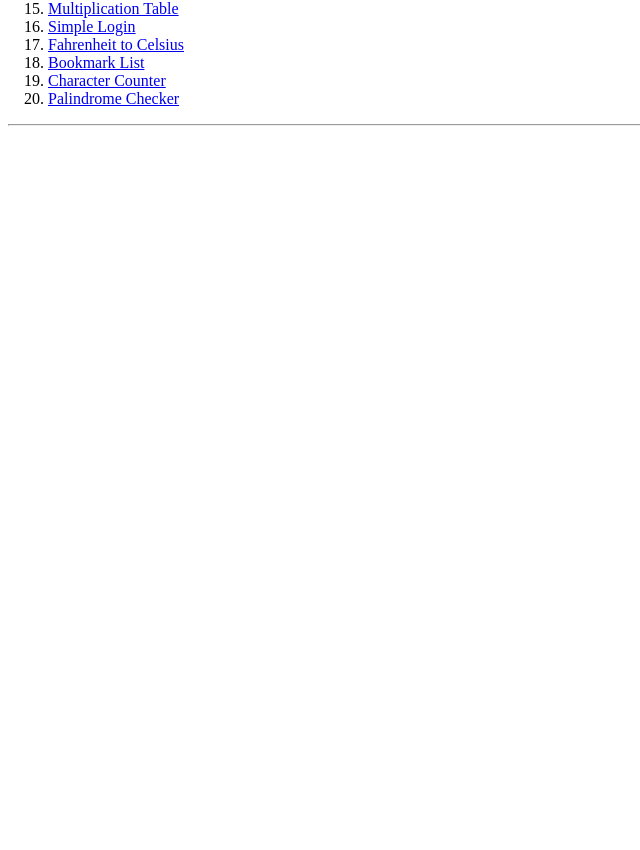
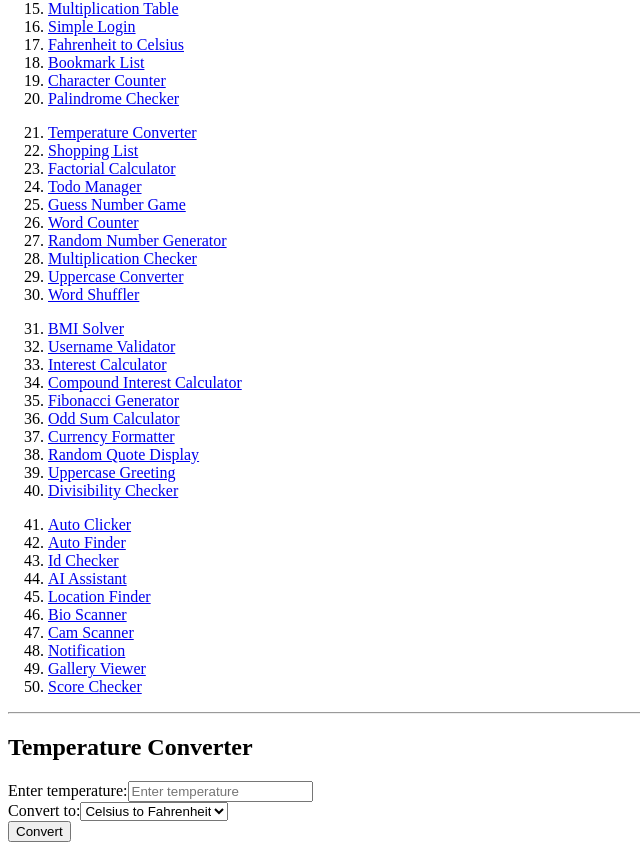
Before and after one commit to SVFC-Travel-Booking-System/Angular-Components, an Angular app: page /temperature-converter in a window 1280 px wide. Before the commit this address led to /. Shown: the part 348-1198 px from the top of the page, without its empty margins (0-640 px from the left). Before the commit the page ends 800 px from the top, so only its background shows below. Built offline with nearby package versions, Linux system fonts and the light colour scheme.

Commit message:
#Convert between Celsius and Fahrenheit

```diff
--- a/src/app/app-routing.module.ts
+++ b/src/app/app-routing.module.ts
@@ -20,6 +20,7 @@ import { FahrenheittocelsiusComponent } from './components/fahrenheittocelsius/f
 import { BookmarklistComponent } from './components/bookmarklist/bookmarklist.component';
 import { CharactercounterComponent } from './components/charactercounter/charactercounter.component';
 import { PalindromecheckerComponent } from './components/palindromechecker/palindromechecker.component'
+import { TemperatureconverterComponent } from './components/temperatureconverter/temperatureconverter.component';
 
 
 const routes: Routes = [
@@ -43,6 +44,7 @@ const routes: Routes = [
   { path: 'bookmark-list', component: BookmarklistComponent },
   { path: 'character-counter', component: CharactercounterComponent },
   { path: 'palindrome-checker', component: PalindromecheckerComponent },
+  { path: 'temperature-converter', component: TemperatureconverterComponent },
 
 
 
--- a/src/app/app.component.html
+++ b/src/app/app.component.html
@@ -26,6 +26,46 @@
             <li><a routerLink="/character-counter">Character Counter</a></li>
             <li><a routerLink="/palindrome-checker">Palindrome Checker</a></li>
         </ol>
+        <ol start="21">
+            <!-- This ensures the third list starts numbering from 21 -->
+            <li><a routerLink="/temperature-converter">Temperature Converter</a></li>
+            <li><a routerLink="/shopping-list">Shopping List</a></li>
+            <li><a routerLink="/factorial-calculator">Factorial Calculator</a></li>
+            <li><a routerLink="/todo-manager">Todo Manager</a></li>
+            <li><a routerLink="/guess-number-game">Guess Number Game</a></li>
+            <li><a routerLink="/word-counter ">Word Counter</a></li>
+            <li><a routerLink="/random-number-generator">Random Number Generator</a></li>
+            <li><a routerLink="/multiplication-checker">Multiplication Checker</a></li>
+            <li><a routerLink="/uppercase-converter">Uppercase Converter</a></li>
+            <li><a routerLink="/word-shuffler">Word Shuffler</a></li>
+        </ol>
+        <ol start="31">
+            <!-- This ensures the fourth list starts numbering from 31 -->
+            <li><a routerLink="/bmi-solver">BMI Solver</a></li>
+            <li><a routerLink="/username-validator">Username Validator</a></li>
+            <li><a routerLink="/interest-calculator">Interest Calculator</a></li>
+            <li><a routerLink="/compound-interest-calculator">Compound Interest Calculator</a></li>
+            <li><a routerLink="/fibonacci-generator">Fibonacci Generator</a></li>
+            <li><a routerLink="/odd-sum-calculator">Odd Sum Calculator</a></li>
+            <li><a routerLink="/currency-formatter">Currency Formatter</a></li>
+            <li><a routerLink="/random-quote-display">Random Quote Display</a></li>
+            <li><a routerLink="/uppercase-greeting">Uppercase Greeting</a></li>
+            <li><a routerLink="/divisible-checker">Divisibility Checker</a></li>
+        </ol>
+        <ol start="41">
+            <!-- This ensures the fourth list starts numbering from 41 -->
+            <li><a routerLink="/auto-clicker">Auto Clicker</a></li>
+            <li><a routerLink="/auto-finder">Auto Finder</a> </li>
+            <li><a routerLink="/id-checker">Id Checker</a></li>
+            <li><a routerLink="/ai-assistant">AI Assistant</a></li>
+            <li><a routerLink="/location-finder">Location Finder</a></li>
+            <li><a routerLink="/bio-scanner">Bio Scanner</a></li>
+            <li><a routerLink="/cam-scanner">Cam Scanner</a></li>
+            <li><a routerLink="/notifcation">Notification</a></li>
+            <li><a routerLink="/gallery-viewer">Gallery Viewer</a></li>
+            <li><a routerLink="/score-checker">Score Checker</a></li>
+        </ol>
+
 
 
 
--- a/src/app/app.module.ts
+++ b/src/app/app.module.ts
@@ -24,6 +24,7 @@ import { FahrenheittocelsiusComponent } from './components/fahrenheittocelsius/f
 import { BookmarklistComponent } from './components/bookmarklist/bookmarklist.component';
 import { CharactercounterComponent } from './components/charactercounter/charactercounter.component';
 import { PalindromecheckerComponent } from './components/palindromechecker/palindromechecker.component';
+import { TemperatureconverterComponent } from './components/temperatureconverter/temperatureconverter.component';
 
 
 @NgModule({
@@ -49,6 +50,7 @@ import { PalindromecheckerComponent } from './components/palindromechecker/palin
     BookmarklistComponent,
     CharactercounterComponent,
     PalindromecheckerComponent,
+    TemperatureconverterComponent,
 
 
 
--- /dev/null
+++ b/src/app/components/temperatureconverter/temperatureconverter.component.html
@@ -0,0 +1,24 @@
+<div class="temperature-converter-container">
+    <h2>Temperature Converter</h2>
+
+    <form>
+        <div>
+            <label for="temperatureInput">Enter temperature:</label>
+            <input type="number" id="temperatureInput" [(ngModel)]="temperature" name="temperature" placeholder="Enter temperature" />
+        </div>
+
+        <div>
+            <label for="conversionType">Convert to:</label>
+            <select id="conversionType" [(ngModel)]="conversionType" name="conversionType">
+        <option value="celsiusToFahrenheit">Celsius to Fahrenheit</option>
+        <option value="fahrenheitToCelsius">Fahrenheit to Celsius</option>
+      </select>
+        </div>
+
+        <button type="button" (click)="convertTemperature()">Convert</button>
+    </form>
+
+    <div *ngIf="convertedTemperature !== null">
+        <h3>Converted Temperature: {{ convertedTemperature }}</h3>
+    </div>
+</div>
--- /dev/null
+++ b/src/app/components/temperatureconverter/temperatureconverter.component.ts
@@ -0,0 +1,26 @@
+import { Component } from '@angular/core';
+
+@Component({
+  selector: 'app-temperatureconverter',
+  templateUrl: './temperatureconverter.component.html',
+  styleUrl: './temperatureconverter.component.css'
+})
+export class TemperatureconverterComponent {
+
+  temperature: number | null = null;
+  conversionType: string = 'celsiusToFahrenheit';
+  convertedTemperature: number | null = null;
+
+  // Method to convert temperature based on selected conversion type
+  convertTemperature() {
+    if (this.temperature !== null) {
+      if (this.conversionType === 'celsiusToFahrenheit') {
+        // Celsius to Fahrenheit conversion
+        this.convertedTemperature = (this.temperature * 9/5) + 32;
+      } else if (this.conversionType === 'fahrenheitToCelsius') {
+        // Fahrenheit to Celsius conversion
+        this.convertedTemperature = (this.temperature - 32) * 5/9;
+      }
+    }
+  }
+}
```
Also changed, not shown: src/app/components/temperatureconverter/temperatureconverter.component.css (added), 1 other file (tests, documents, lock files or other folders).
